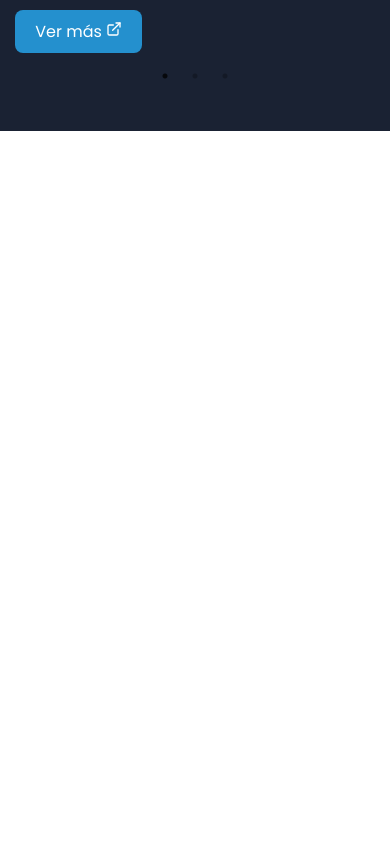
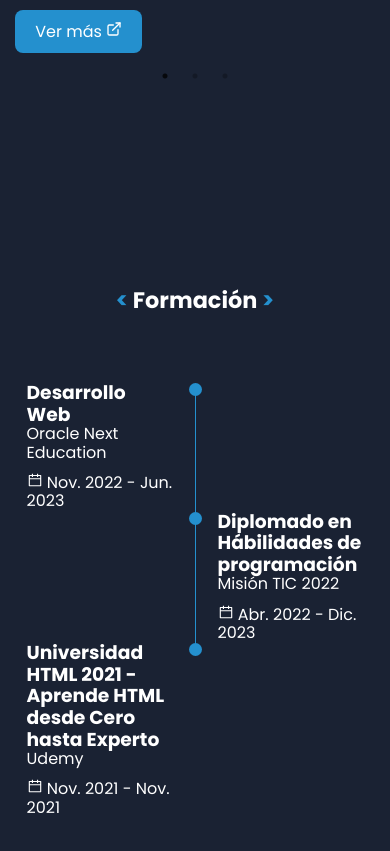
Before and after one commit to carlosdev97/portafolio-website-UI, a React (Create React App) app: page / in a window 390 px wide. Shown: the part 1040-1891 px from the top of the page. Built offline with nearby package versions, Linux system fonts and the light colour scheme.

Commit message:
Finalizado el componente de Training con diseño responsivo y tema adaptativo.

```diff
--- a/src/App.js
+++ b/src/App.js
@@ -2,6 +2,7 @@ import './App.css';
 import Header from './components/Header/Header';
 import Hero from './components/Hero/Hero';
 import Projects from './components/Projects/Projects';
+import Training from './components/Training/Training';
 import AboutMe from './components/AboutMe/AboutMe';
 
 function App() {
@@ -10,7 +11,7 @@ function App() {
       <Header />
       <Hero />
       <Projects />
-      <AboutMe />
+      <Training />
     </div>
   );
 }
--- a/src/components/Header/Header.js
+++ b/src/components/Header/Header.js
@@ -18,7 +18,7 @@ const StyledHeader = styled.header`
       width: 100%;
       box-shadow: 0 -1px 4px rgba(0, 0, 0, .15);
       box-sizing: border-box;
-      z-index: 9999;
+      z-index: 9999
     }
 `
 const StyledLogo = styled.h1`
--- a/src/components/Projects/Projects.js
+++ b/src/components/Projects/Projects.js
@@ -10,8 +10,9 @@ import { FiExternalLink } from 'react-icons/fi';
 const StyledProjects = styled.section`
   height: 100vh;
   padding: var(--padding);
+  display: flex;
+  justify-content: center;
   box-sizing: border-box;
-  display: flex;
   flex-direction: column;
   justify-content: center;
   background-color: ${props => (props.darkmode ? 'var(--secondary-bgcolor)' : 'var(--primary-bgcolor)')};
--- /dev/null
+++ b/src/components/Training/Training.js
@@ -0,0 +1,139 @@
+import React, { useContext } from 'react';
+import styled from 'styled-components';
+import Title from "../Title/Title";
+import { ThemeContext } from '../../ContextTheme';
+import { AiOutlineCalendar } from "react-icons/ai"
+
+const StyledTraining = styled.section`
+  height: 100vh;
+  padding: var(--padding);
+  background-color: ${props => (props.darkmode ? 'var(--secondary-bgcolor)' : 'var(--primary-bgcolor)')};
+  display: flex;
+  flex-direction: column;
+  justify-content: center;
+  align-items: center;
+`
+
+const StyledTrainingContainer = styled.div`
+  padding: 0 30%;
+  @media (max-width: 768px) {
+    padding: var(--padding-tablet);
+  }
+  @media (max-width: 425px) {
+    padding: var(--padding-mobile);
+  }
+`
+// ! Inicio tarjeta
+
+const StyledTrainingCard = styled.div`
+  display: grid;
+  grid-template-columns: 1fr max-content 1fr;
+  column-gap: 1.5rem;
+  @media (max-width: 425px) {
+    column-gap: 1rem;
+  }
+`
+// ! Seccion 1 Tarjeta -----------
+
+const StyledCardData = styled.div`
+  color: ${props => (props.darkmode ? 'var(--primary-fontcolor)' : 'var(--secondary-fontcolor)')};
+`
+// ! Seccion Data -------------
+
+const StyledDataTitle = styled.h3`
+
+`
+
+const StyledDataSubtitle = styled.span`
+  margin-bottom: 10px;
+`
+
+const StyleDataDate = styled.div`
+  margin-top: 10px;
+`
+
+// ! Seccion 2 Tarjeta ------------
+
+const StyledCardDesing = styled.div`
+
+`
+
+// ! Seccion Desing ------------
+
+const StyledCardRounder = styled.span`
+  display: inline-block;
+  width: 13px;
+  height: 13px;
+  background-color: var(--primary-color);
+  border-radius: 50%;
+
+`
+
+const StyledCardLine = styled.div`
+  display: block;
+  width: 1px;
+  height: 100%;
+  background-color: var(--primary-color);
+  transform: translate(6px, -7px);
+`
+
+// ! Sección 3 Tarjeta -----------
+
+const StyldCardSpace = styled.div`
+
+`
+
+const Training = () => {
+
+  const { darkMode } = useContext(ThemeContext);
+
+  return (
+    <StyledTraining darkmode={darkMode}>
+      <Title title={"Formación"} darkmode={darkMode}/>
+      <StyledTrainingContainer>
+        <StyledTrainingCard>
+          <StyledCardData darkmode={darkMode}>
+            <StyledDataTitle> Desarrollo Web </StyledDataTitle>
+            <StyledDataSubtitle> Oracle Next Education </StyledDataSubtitle>
+            <StyleDataDate> <AiOutlineCalendar /> Nov. 2022 - Jun. 2023</StyleDataDate>
+          </StyledCardData>
+          <StyledCardDesing>
+            <StyledCardRounder>
+            </StyledCardRounder>
+            <StyledCardLine>
+            </StyledCardLine>
+            <StyldCardSpace></StyldCardSpace>
+          </StyledCardDesing>
+        </StyledTrainingCard>
+        <StyledTrainingCard>
+          <StyldCardSpace></StyldCardSpace>
+          <StyledCardDesing>
+            <StyledCardRounder>
+            </StyledCardRounder>
+            <StyledCardLine>
+            </StyledCardLine>
+          </StyledCardDesing>
+          <StyledCardData darkmode={darkMode}>
+            <StyledDataTitle> Diplomado en Hábilidades de programación </StyledDataTitle>
+            <StyledDataSubtitle> Misión TIC 2022 </StyledDataSubtitle>
+            <StyleDataDate> <AiOutlineCalendar /> Abr. 2022 - Dic. 2023</StyleDataDate>
+          </StyledCardData>
+        </StyledTrainingCard>
+        <StyledTrainingCard>
+          <StyledCardData darkmode={darkMode}>
+            <StyledDataTitle> Universidad HTML 2021 - Aprende HTML desde Cero hasta Experto </StyledDataTitle>
+            <StyledDataSubtitle> Udemy </StyledDataSubtitle>
+            <StyleDataDate> <AiOutlineCalendar /> Nov. 2021 - Nov. 2021</StyleDataDate>
+          </StyledCardData>
+          <StyledCardDesing>
+            <StyledCardRounder>
+            </StyledCardRounder>
+            <StyldCardSpace></StyldCardSpace>
+          </StyledCardDesing>
+        </StyledTrainingCard>
+      </StyledTrainingContainer>
+    </StyledTraining>
+  )
+}
+
+export default Training;
```
